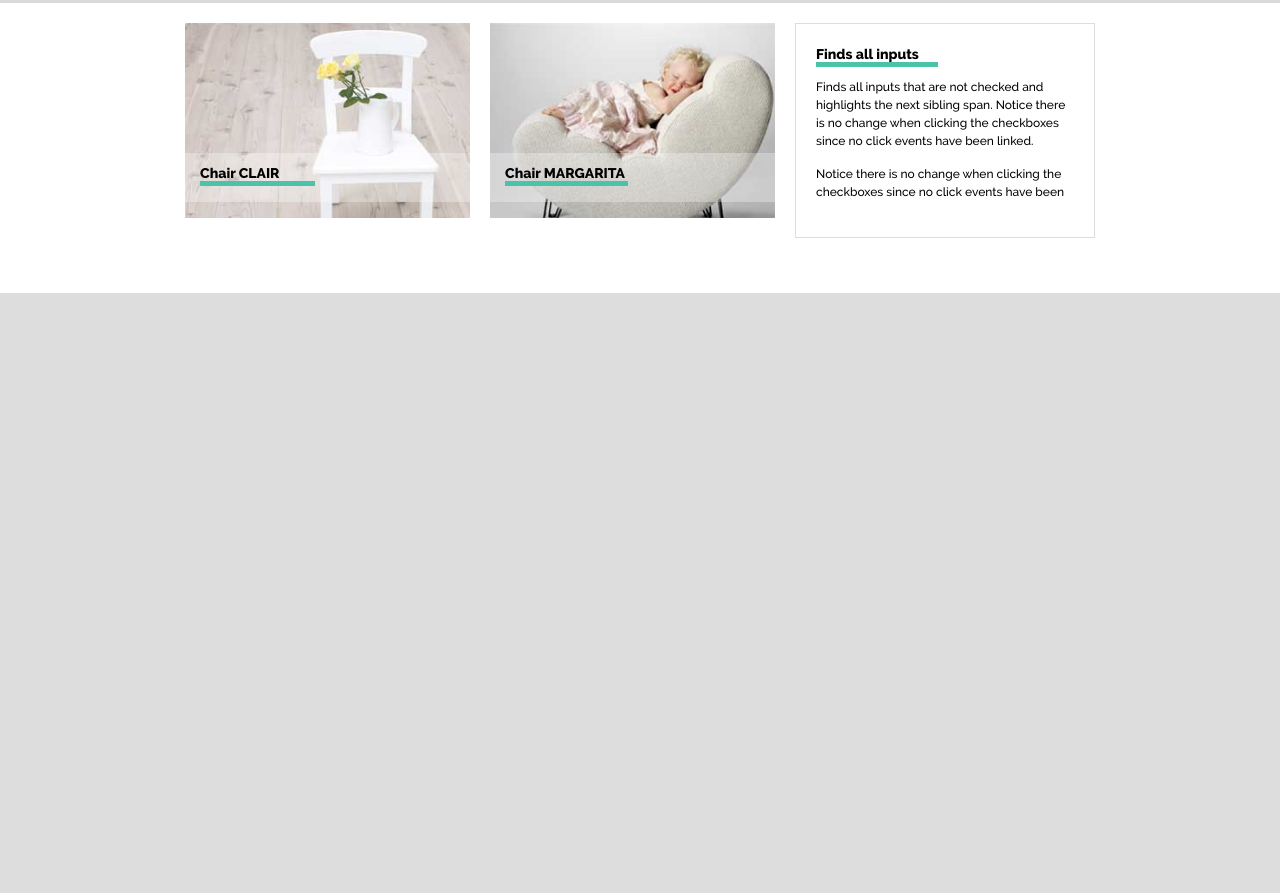
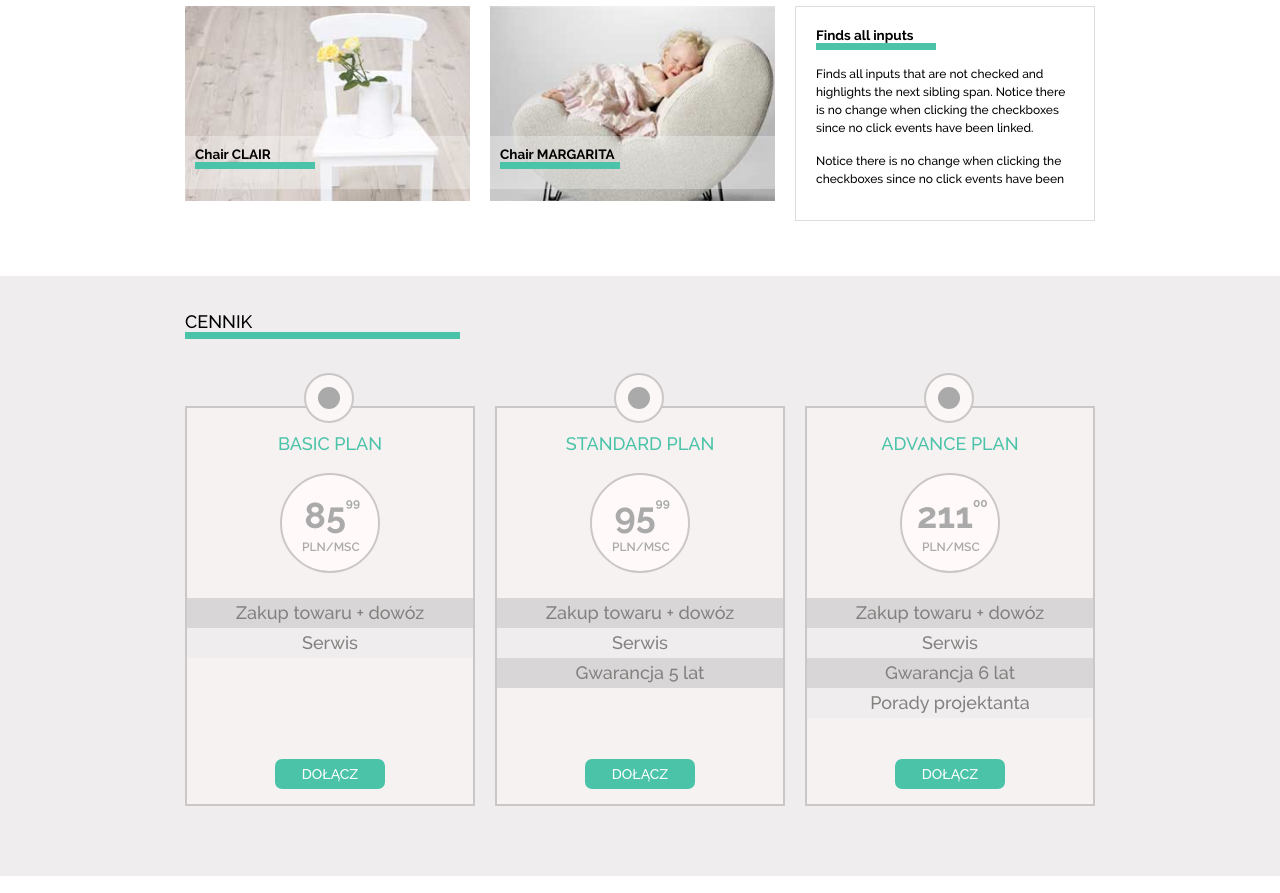
Before and after one commit to maciejken/sitonchair, a plain HTML site: page index.html in a window 1280 px wide. Shown: the part 448-1341 px from the top of the page. Drawn offline with Linux system fonts and the light colour scheme.

Commit message:
section 3: three floating boxes with billing plans

```diff
--- a/css/style.css
+++ b/css/style.css
@@ -1,7 +1,3 @@
-* {
-    box-sizing: border-box;
-}
-
 body {
     font-family: ralewaymedium;
 }
@@ -16,6 +12,7 @@ header {
     background-color: #000;
     color: #fff;
     font-size: 12px;
+    font-family: ralewaysemibold;
 }
 
 .logo {
@@ -48,9 +45,9 @@ header {
     display: none;
     position: absolute;
     left: 30px;
-    top: 45px;
+    top: 43px;
     list-style-type: none;
-    font-family: ralewaylight;
+    font-family: ralewaymedium;
 
 }
 
@@ -70,19 +67,19 @@ header {
     padding-bottom: 5px;
 }
 
-/* black arrow in the form of a triangle, it would be rather nice
+/* black triangle on top of the dropdown menu: it would be rather nice
 to make it disappear with a delay (css transitions??) so that it's
-easier for the user to click on the dropdown menu */
+easier for the user to click on the dropdown smenu */
 li:hover > .dropdown::before {
     content: '';
     height: 0;
     width: 0;
-    border-top: 9px solid transparent;
-    border-left: 9px solid transparent;
-    border-bottom: 9px solid black;
-    border-right: 9px solid transparent;
+    border-top: 8px solid transparent;
+    border-left: 8px solid transparent;
+    border-bottom: 8px solid black;
+    border-right: 8px solid transparent;
     position: absolute;
-    top: -18px;
+    top: -16px;
     left: 30px;
 }
 
@@ -92,7 +89,7 @@ li:hover > .dropdown {
 
 #section1 {
     background-image: linear-gradient(#fff, rgba(0, 0, 0, .15));
-    padding: 67px 0 0 0;
+    padding: 50px 0 0 0;
 }
 
 /*
@@ -108,13 +105,13 @@ li:hover > .dropdown {
 }
 
 .prev, .next {
-    width: 40px;
+    width: 35px;
     height: 350px;
     cursor: pointer;
     line-height: 300px;
     font-family: ralewaylight;
     color: #4BC3A9;
-    font-size: 76px;
+    font-size: 72px;
 }
 
 .prev:hover, .next:hover {
@@ -151,7 +148,7 @@ li:hover > .dropdown {
 
 .text span {
     color: #4BC3A9;
-    font-family: ralewayextrabold;
+    font-family: ralewaybold;
 }
 
 .text p {
@@ -195,11 +192,13 @@ li:hover > .dropdown {
     width: 285px;
 }
 
-#chairclair span, #chairmarg span, #findsall span {
-    font-family: ralewayextrabold;
+#chairclair div, #chairmarg div, #findsall div {
+    font-family: ralewaybold;
     color: #000;
-    border-bottom: 5px solid #4BC3A9;
-    font-size: 14px;
+    border-bottom: 7px solid #4BC3A9;
+    font-size: 13.5px;
+    width: 120px;
+    padding: 0 5px 0 0;
 }
 
 figcaption {
@@ -208,7 +207,7 @@ figcaption {
     width: 285px;
     background-color: rgba(255,255,255,.3);
     top: 130px;
-    padding: 10px 10px 20px 15px;
+    padding: 10px 10px 20px 10px;
 }
 
 #findsall {
@@ -229,6 +228,136 @@ figcaption {
 }
 
 #section3 {
-    background-color: #ddd;
+    background-color: #efeded;
     height: 600px;
+    padding: 35px 0 0 0;
 }
+
+#cennik {
+    width: 275px;
+    border-bottom: 7px solid #4BC3A9;
+    font-family: ralewaymedium;
+    font-size: 18px;
+}
+
+.basic, .standard, .advance {
+    color: #aaa;
+    padding: 67px 0 0 0;
+    font-family: ralewaymedium, Arial, sans-serif;
+    text-align: center;
+    width: 290px;
+    float: left;
+    margin: 0 20px 0 0;
+}
+
+.advance {
+    float: right;
+    margin: 0;
+}
+
+.box {
+    width: 100%;
+    height: 400px;
+    border: 2px solid #ccc7c7;
+    padding: 25px 20px;
+    position: relative;
+    font-size: 14px;
+    background: #f7f2f2;
+}
+
+.box h3 {
+    color: #4BC3A9;
+    font-size: 18px;
+/*    font-family: ralewaymedium;*/
+}
+
+.basic a, .standard a, .advance a {
+    display: block;
+    width: 110px;
+    border-radius: 7px;
+    margin: 0 auto;
+    position: absolute;
+    left: 50px;
+    bottom: 15px;
+    right: 50px;
+    height: 30px;
+    background: #4BC3A9;
+    color: #fff;
+    line-height: 30px;
+    text-align: center;
+    text-decoration: none;
+}
+
+.circle, .dot {
+    position: absolute;
+    border-radius: 50%;
+}
+
+.circle {
+    width: 50px;
+    height: 50px;
+    border: 2px solid #ccc7c7;
+    top: -35px;
+    left: 157px;
+    margin-left: -40px;
+    background: #fcf7f7;
+}
+
+.dot {
+    width: 22px;
+    height: 22px;
+    background-color: #aaa;
+    border-radius: 50% 50% 50% 50%;
+    top: 12px;
+    left: 12px;
+}
+
+.price {
+    width: 100px;
+    height: 100px;
+    border: 2px solid #ccc7c7;
+    top: 65px;
+    left: 93px;
+    background: #fff9f9;
+    position: absolute;
+    border-radius: 50%;
+}
+
+.price {
+    font-size: 36px;
+    font-family: ralewaybold;
+    padding: 19px 10px 0 0;
+}
+
+.price sup {
+    font-size: 12px;
+    position: absolute;
+    top: 28px;
+}
+
+.price .plnmsc {
+    position: absolute;
+    font-size: 12px;
+    font-family: ralewaysemibold;
+    bottom: 17px;
+    left: 20px;
+}
+.box table {
+    width: 100%;
+    position: absolute;
+    margin: -20px;
+    top: 210px;
+    color: #848080;
+    font-size: 18px;
+}
+
+tr:nth-child(2n+1) {
+    background-color: #d8d6d6;
+    height: 30px;
+    line-height: 30px;
+}
+tr:nth-child(2n) {
+    background-color: #efeded;
+    height: 30px;
+    line-height: 30px;
+}
--- a/index.html
+++ b/index.html
@@ -45,22 +45,19 @@
            <div id="chairclair">
                <figure>
                    <figcaption>
-                       <span>
-                           Chair CLAIR&nbsp;&nbsp;&nbsp;&nbsp;&nbsp;
-                           &nbsp;&nbsp;&nbsp&nbsp;&nbsp;
-                        </span>
+                       <div>Chair CLAIR</div>
                     </figcaption>
                    <img src="images/box1_img.jpg" alt="Chair CLAIR">
                </figure>
            </div>
            <div id="chairmarg">
                <figure>
-                   <figcaption><span>Chair MARGARITA&nbsp;</span></figcaption>
+                   <figcaption><div>Chair MARGARITA</div></figcaption>
                    <img src="images/box2_img.jpg" alt="Chair MARGARITA">
                </figure>
            </div>
            <div id="findsall">
-               <span>Finds all inputs&nbsp;&nbsp;&nbsp;&nbsp;&nbsp;&nbsp;</span>
+               <div>Finds all inputs</div>
                <p>
                    Finds all inputs that are not checked and highlights the next sibling span. Notice there is no change when clicking the checkboxes since no click events have been linked.
                </p>
@@ -69,8 +66,86 @@
                </p>
            </div>
        </div>
+    </section>
+    <section id="section3">
+        <div class="container clearfix">
+           <div id="cennik">CENNIK</div>
+        </div>
+        <div class="container clearfix">
+            <div class="basic">
+                <div class="box">
+                    <span class="circle">
+                        <span class="dot"></span>
+                    </span>
+                    <h3>BASIC PLAN</h3>
+                    <span class="price">85<sup>99</sup><br>
+                    <span class="plnmsc">PLN/MSC</span></span>
+                    <table>
+                        <tbody>
+                            <tr>
+                                <td>Zakup towaru + dowóz</td>
+                            </tr>
+                            <tr>
+                                <td>Serwis</td>
+                            </tr>
+                        </tbody>
+                    </table>
+                    <a href="#">DOŁĄCZ</a>
+                </div>
+            </div>
+            <div class="standard">
+                <div class="box">
+                    <span class="circle">
+                        <span class="dot"></span>
+                    </span>
+                    <h3>STANDARD PLAN</h3>
+                    <span class="price">95<sup>99</sup><br>
+                    <span class="plnmsc">PLN/MSC</span></span>
+                    <table>
+                        <tbody>
+                            <tr>
+                                <td>Zakup towaru + dowóz</td>
+                            </tr>
+                            <tr>
+                                <td>Serwis</td>
+                            </tr>
+                            <tr>
+                                <td>Gwarancja 5 lat</td>
+                            </tr>
+                        </tbody>
+                    </table>
+                    <a href="#">DOŁĄCZ</a>
+                </div>
+            </div>
+            <div class="advance">
+                <div class="box">
+                    <span class="circle">
+                        <span class="dot"></span>
+                    </span>
+                    <h3>ADVANCE PLAN</h3>
+                    <span class="price">211<sup>00</sup><br>
+                    <span class="plnmsc">PLN/MSC</span></span>
+                    <table>
+                        <tbody>
+                            <tr>
+                                <td>Zakup towaru + dowóz</td>
+                            </tr>
+                            <tr>
+                                <td>Serwis</td>
+                            </tr>
+                            <tr>
+                                <td>Gwarancja 6 lat</td>
+                            </tr>
+                            <tr>
+                                <td>Porady projektanta</td>
+                            </tr>
+                        </tbody>
+                    </table>
+                    <a href="#">DOŁĄCZ</a>
+                </div>
+            </div>
+       </div>
    </section>
-   <section id="section3"></section>
    <section></section>
    <footer></footer>
 </body>
```
